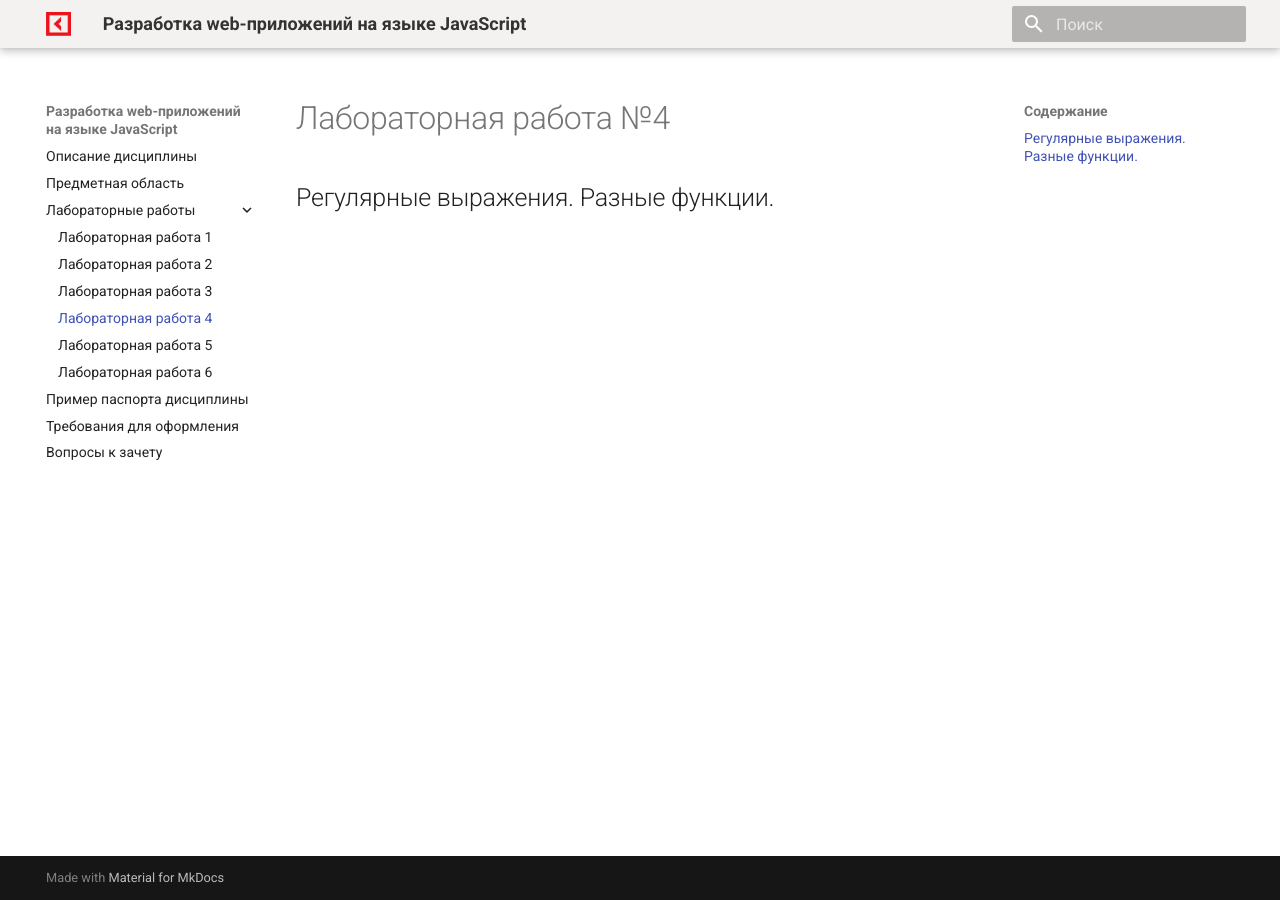
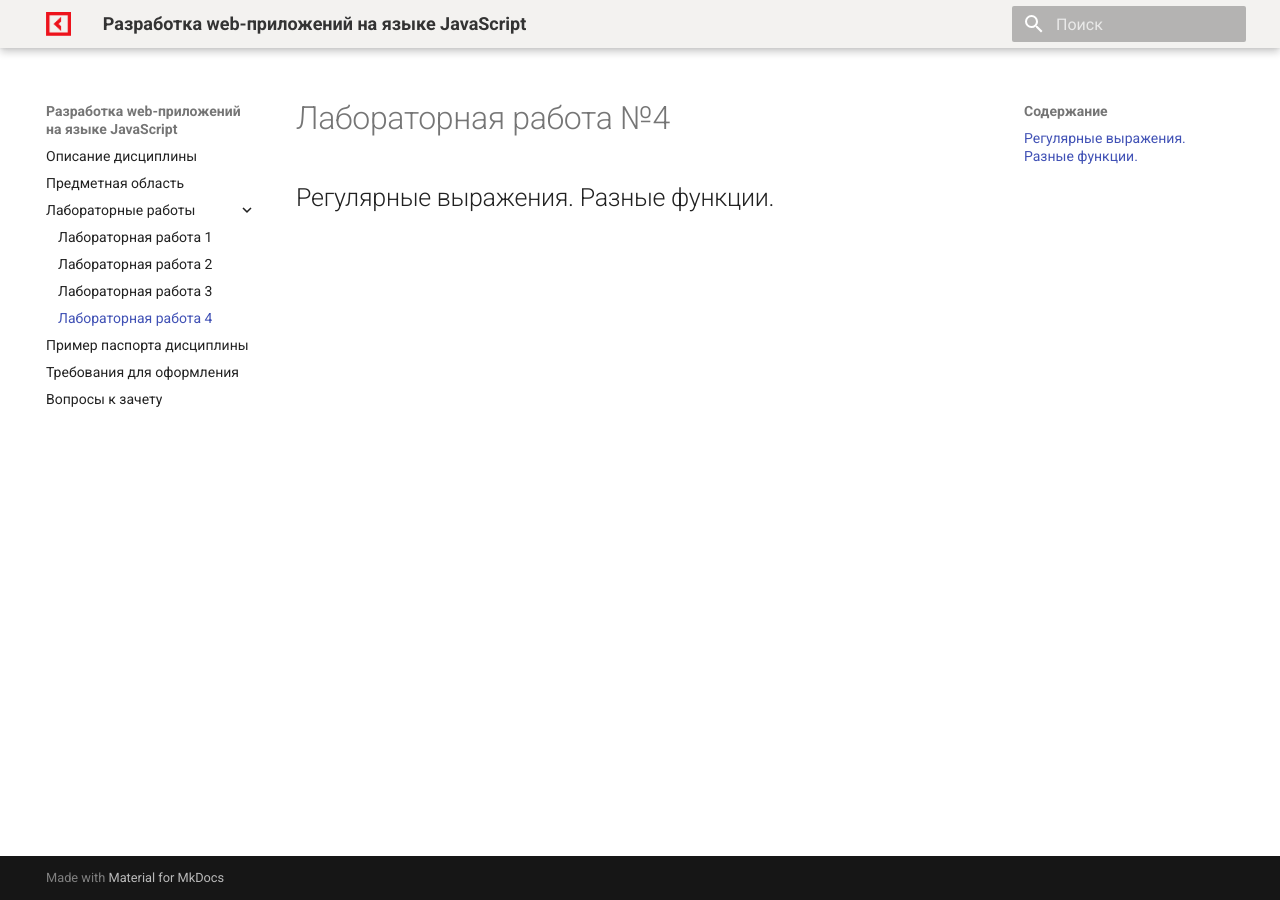
Before and after one commit to OlgaKraven/VO.JSFWEB-2025, an MkDocs documentation site: the page built from docs/lab4.md, in a window 1280 px wide. Built offline with MkDocs 1.6.1 and Material for MkDocs 9.7.7, drawn with Linux system fonts in a browser that asks for light colours.

Commit message:
Update documentation

```diff
--- a/mkdocs.yml
+++ b/mkdocs.yml
@@ -26,8 +26,6 @@ nav:
         - Лабораторная работа 2: lab2.md
         - Лабораторная работа 3: lab3.md
         - Лабораторная работа 4: lab4.md
-        - Лабораторная работа 5: lab5.md
-        - Лабораторная работа 6: lab6.md
     - Пример паспорта дисциплины: passport.md
     - Требования для оформления: requirements.md
     - Вопросы к зачету: questions.md
```
